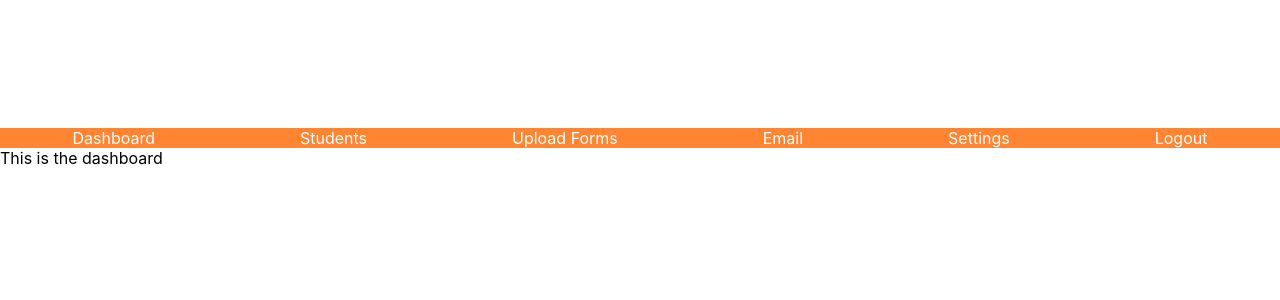
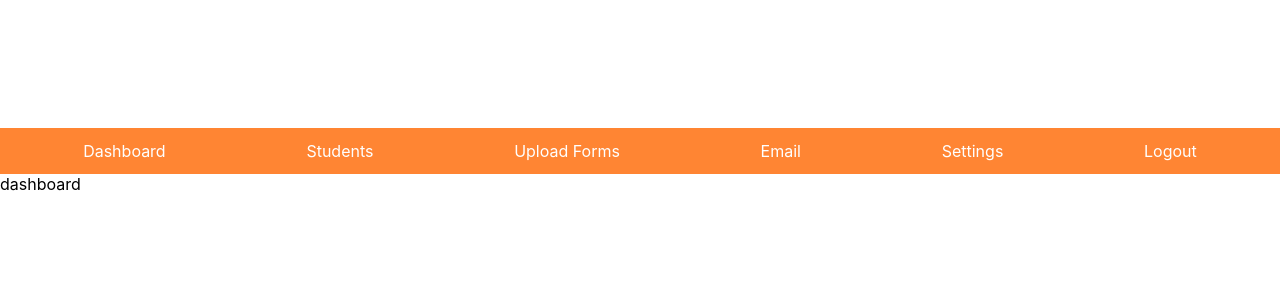
Before and after one commit to JumboCode/South-Florida-Jewish-Academy, a React (Create React App) app in the folder sfja/: page /header in a window 1280 px wide. Shown: the top 300 px of the page. Built offline with nearby package versions, Linux system fonts and the light colour scheme.

Commit message:
Lawrence did stuff

```diff
--- a/sfja/src/Admin.js
+++ b/sfja/src/Admin.js
@@ -1,12 +1,39 @@
 import React from 'react';
-
+import Header from './header'
 // eslint-disable-next-line require-jsdoc
 class Admin extends React.Component {
+
+  constructor(props){
+    super(props)
+
+    this.state = {
+      loggedIn: false,
+      tab: ''
+    }
+  }
+
+  setTab(newTab) {
+    this.setState({
+      tab: newTab
+    })
+  }
+
   // eslint-disable-next-line require-jsdoc
   render() {
+    const {loggedIn, tab} = this.state;
+
+    if (!loggedIn){
+      return(
+        <div
+          onClick={() => this.setState({loggedIn: true})}
+        >Login</div>
+      )
+    }
+
     return (
       <div>
-                SFJA ADMIN
+        <Header setTab={this.setTab.bind(this)} />
+        {tab == "settings" ? <div>settings </div> : null}
       </div>);
   }
 }
--- a/sfja/src/Header.js
+++ b/sfja/src/Header.js
@@ -2,56 +2,37 @@ import React from 'react';
 import ReactDOM from 'react-dom';
 import './header.css';
 
-class header extends React.Component {
+class Header extends React.Component {
 
     constructor(props){
         super(props);
         this.state = {tab: "dashboard"};
-        //this.clickTab = this.clickTab.bind(this);
     }
     componentDidMount(){
 
     }
     render() {
-
       const {tab} = this.state;
-        if (tab == "dashboard"){
+      const {setTab} = this.props;
       return(
-            //TODO modularize-- have react write this code for other ones
         <div>
+          {/* logo would go here */}
           <div class ="navbar">
           <a onClick={() => this.setState({tab:"dashboard"})}> Dashboard </a>
           <a onClick={() => this.setState({tab:"students"})}> Students </a>
-              <a onClick={() => this.setState({tab:"upload forms"})}> Upload Forms</a>
+          <a onClick={() => this.setState({tab:"upload"})}> Upload Forms</a>
           <a onClick={() => this.setState({tab:"email"})}> Email </a>
-              <a onClick={() => this.setState({tab:"settings"})}> Settings </a>
+          <a onClick={() => setTab('settings')}> Settings </a>
           <a onClick={() => this.setState({tab:"logout"})}> Logout </a>
           </div>
-              This is the dashboard
+          {tab == "dashboard" ? <div>dashboard </div> : null}
+          {tab == "students" ? <div>students </div> : null}
+          {tab == "upload" ? <div>upload forms </div> : null}
+          {tab == "email" ? <div> email </div> : null}
+          {tab == "settings" ? <div>settings </div> : null}
+          {tab == "logout" ? <div> logout </div> : null}
         </div>
       )
-        }
-        if (tab == "students"){
-          return(
-             <div>
-              <div class ="navbar">
-              <a onClick={() => this.setState({tab:"dashboard"})}> Dashboard </a>
-              <a onClick={() => this.setState({tab:"students"})}> Students </a>
-              <a onClick={() => this.setState({tab:"upload forms"})}> Upload Forms</a>
-              <a onClick={() => this.setState({tab:"email"})}> Email </a>
-              <a onClick={() => this.setState({tab:"settings"})}> Settings </a>
-              <a onClick={() => this.setState({tab:"logout"})}> Logout </a>
-              </div>
-              This is the students page
-
-            </div>
-          );
-        }
-        if (tab == "upload forms"){
-           return(
-            <div>Yo upload yo forms here</div>
-          );
-        }
   };
 };
-export default header;
+export default Header;
--- a/sfja/src/header.css
+++ b/sfja/src/header.css
@@ -1,11 +1,11 @@
 
 .navbar {
     margin-top: 10%;
-    height: 20%;
     display: flex;
     justify-content: space-around;
     background-color: #ff8533;
     color: #ffffff;
+    padding: 1% 1% 1%;
 
 }
 .navbar a:hover {
```
Also changed, not shown: sfja/src/logo.svg. Lines whose indentation alone changed are shown as unchanged.
